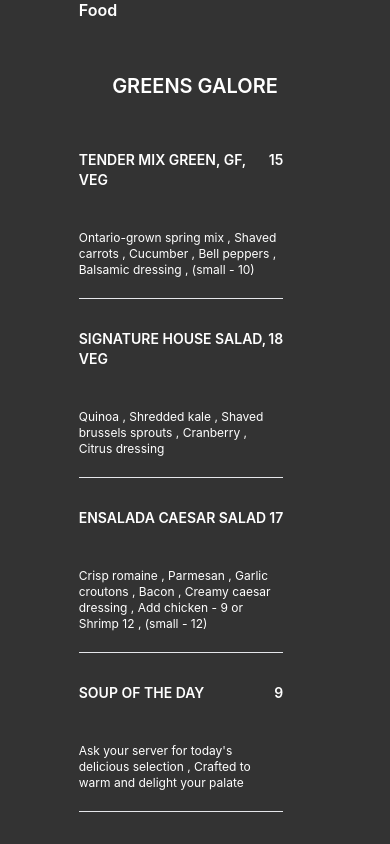
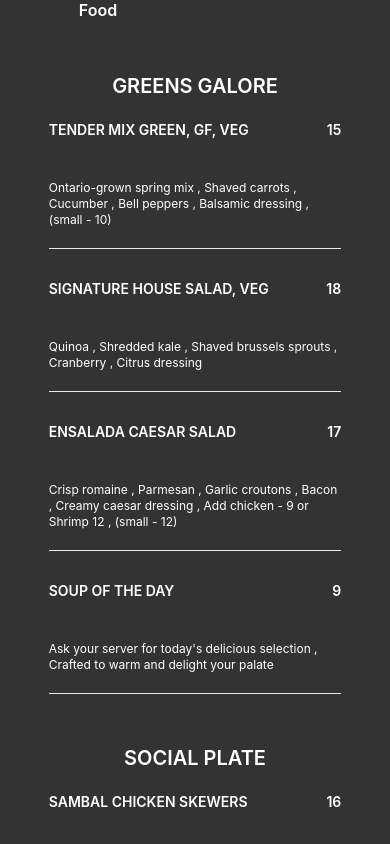
Before and after one commit to Saravanan0805/mercury, a React (Create React App) app: page /menu in a window 390 px wide. Shown: the part 840-1684 px from the top of the page. Built offline with nearby package versions, Linux system fonts and the light colour scheme.

Commit message:
Updated the alignments in the menu

```diff
--- a/src/components/menu/CategoryContent.jsx
+++ b/src/components/menu/CategoryContent.jsx
@@ -4,9 +4,9 @@ export function CategoryContent({ title, content }) {
       <h1 className="flex justify-center font-semibold text-xl py-5 uppercase">
         {title}
       </h1>
-      <div className="p-[30px] flex flex-wrap">
+      <div className="md:p-[30px] p-0 flex flex-wrap">
         {content?.map((c, index) => (
-          <div key={index} className="w-full md:w-1/2 sm:3/4 pr-7 mb-[30px]">
+          <div key={index} className="w-full md:w-1/2 sm:w-3/4 sm:pr-7 p-0 mb-[30px]">
             <div className="border-b pb-5">
               <div className="flex justify-between font-semibold text-sm">
                 <label className="uppercase">{c?.name}</label>
--- a/src/components/menu/CategoryMenuSection.jsx
+++ b/src/components/menu/CategoryMenuSection.jsx
@@ -36,9 +36,9 @@ export const CategoryMenuSection = ({ title }) => {
             <h1 className="flex justify-center font-semibold text-xl py-5">
               WINES BY THE GLASS
             </h1>
-            <div className="p-[30px] flex flex-wrap">
+            <div className="md:p-[30px] p-0 flex flex-wrap">
               {winesContent?.map((c, index) => (
-                <div key={index} className="w-1/2 pr-10 mb-[30px]">
+                <div key={index} className="w-full md:w-1/2 sm:w-3/4 md:pr-10 p-0 mb-[30px]">
                   <div className="border-b pb-5">
                     <div className="font-semibold text-sm">
                       <label className="uppercase">{c?.name}</label>
```
